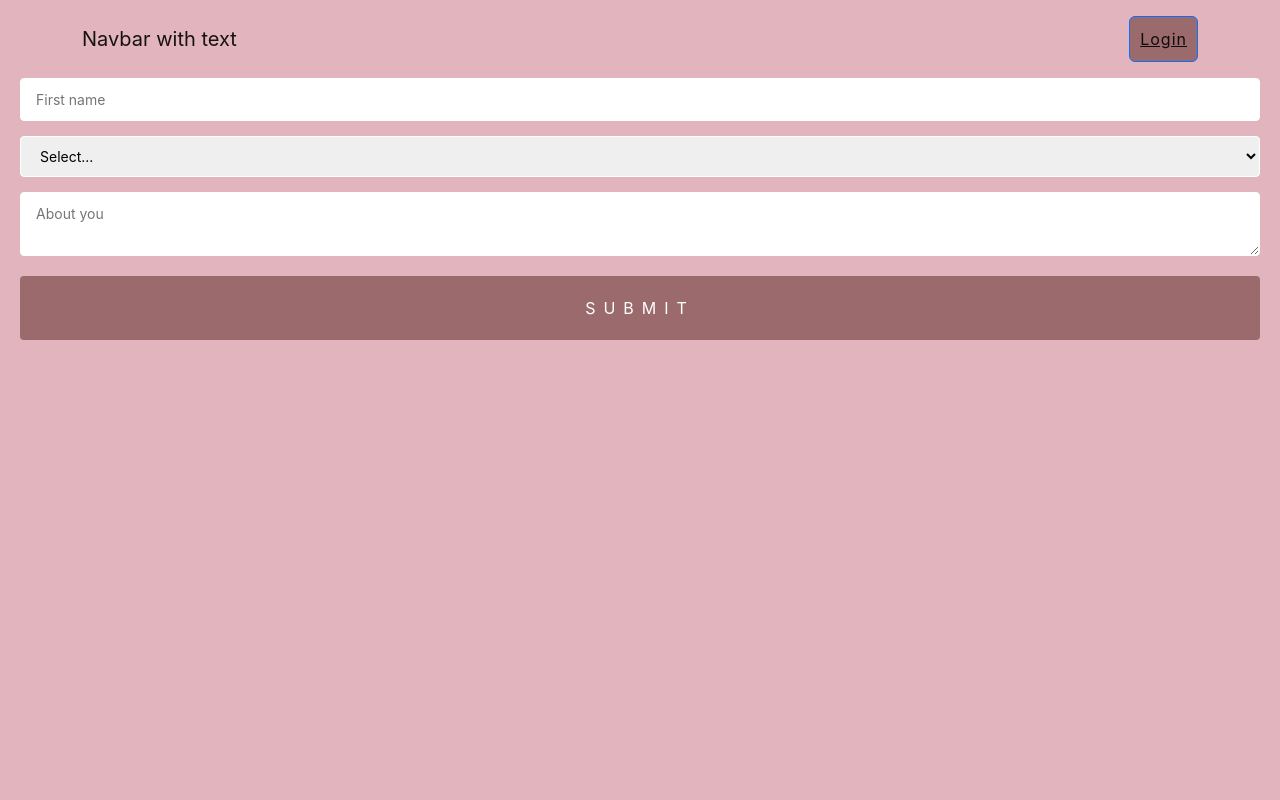
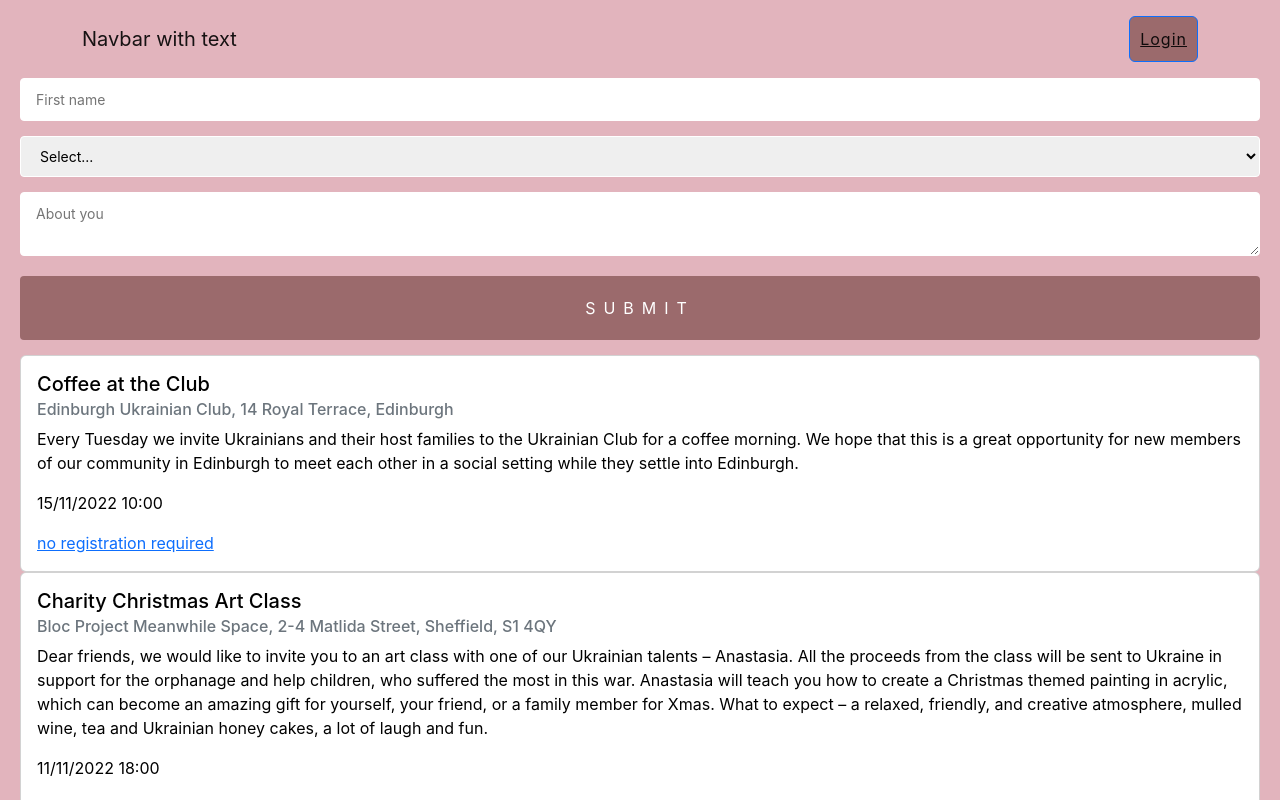
Before and after one commit to smitax21/Event, a React (Create React App) app: page / in a window 1280 px wide. Shown: the top 800 px of the page. Built offline with nearby package versions, Linux system fonts and the light colour scheme.

Commit message:
events list created

```diff
--- a/src/App.js
+++ b/src/App.js
@@ -1,12 +1,14 @@
 import "./App.css";
 import Login from "./Components/Login/Login";
 import NavbarMenu from "./Components/Navbar/Navbar";
+import EventList from "./Components/EventList/EventList";
 
 function App() {
   return (
     <>
       <NavbarMenu />
       <Login />
+      <EventList />
     </>
   );
 }
--- /dev/null
+++ b/src/Components/EventList/Event.jsx
@@ -0,0 +1,28 @@
+import React from "react";
+import Card from "react-bootstrap/Card";
+
+const Event = (props) => {
+  return (
+    <div>
+      <Card>
+        <Card.Body>
+          <Card.Title>{props.name}</Card.Title>
+          <Card.Subtitle className="mb-2 text-muted">
+            {props.location}
+          </Card.Subtitle>
+          <Card.Text>{props.description}</Card.Text>
+          <Card.Text>
+            <span>{props.date}</span>
+            <span> </span>
+            <span>{props.time}</span>
+          </Card.Text>
+          <Card.Link href={props.attendance} target="_blank">
+            {props.attendance}
+          </Card.Link>
+        </Card.Body>
+      </Card>
+    </div>
+  );
+};
+
+export default Event;
--- /dev/null
+++ b/src/Components/EventList/EventList.css
@@ -0,0 +1,3 @@
+.eventList {
+  color: black;
+}
--- /dev/null
+++ b/src/Components/EventList/EventList.jsx
@@ -0,0 +1,27 @@
+import React from "react";
+import Event from "./Event";
+import data from "./data";
+import "./EventList.css";
+
+const EventList = () => {
+  const createEvents = () => {
+    let EventsList = data.map((event, i) => {
+      return (
+        <Event
+          key={i}
+          name={event.name}
+          description={event.description}
+          location={event.location}
+          date={event.date}
+          time={event.time}
+          attendance={event.attendance}
+          id={event._id}
+        />
+      );
+    });
+    return EventsList;
+  };
+  return <div className="eventList">{createEvents()}</div>;
+};
+
+export default EventList;
--- /dev/null
+++ b/src/Components/EventList/data.jsx
@@ -0,0 +1,32 @@
+const data = [
+  {
+    name: "Coffee at the Club",
+    description:
+      "Every Tuesday we invite Ukrainians and their host families to the Ukrainian Club for a coffee morning. We hope that this is a great opportunity for new members of our community in Edinburgh to meet each other in a social setting while they settle into Edinburgh.",
+    location: "Edinburgh Ukrainian Club, 14 Royal Terrace, Edinburgh",
+    date: "15/11/2022",
+    time: "10:00",
+    attendance: "no registration required",
+  },
+  {
+    name: "Charity Christmas Art Class",
+    description:
+      "Dear friends, we would like to invite you to an art class with one of our Ukrainian talents – Anastasia. All the proceeds from the class will be sent to Ukraine in support for the orphanage and help children, who suffered the most in this war. Anastasia will teach you how to create a Christmas themed painting in acrylic, which can become an amazing gift for yourself, your friend, or a family member for Xmas. What to expect – a relaxed, friendly, and creative atmosphere, mulled wine, tea and Ukrainian honey cakes, a lot of laugh and fun.",
+    location:
+      "Bloc Project Meanwhile Space, 2-4 Matlida Street, Sheffield, S1 4QY",
+    date: "11/11/2022",
+    time: "18:00",
+    attendance:
+      "https://www.eventbrite.co.uk/manage/events/453391154147/details",
+  },
+  {
+    name: "Heritage Day & Book Launch",
+    description:
+      "We will be holding our annual Heritage Day on Sunday 20th November at the community centre. Please come along to see the amazing number of photographs and documents that there is which outlines the journey of our fathers and mothers over the last 75 years since they arrived in Scotland. Please bring along any photographs or documents you wish to share; these will be scanned for our records and the originals returned to you.At the event Peter Kormylo will launching his book, it will be available to purchase at the event Everyone is welcome, please come along and enjoy our history",
+    location: "Edinburgh Ukrainian Club, 14 Royal Terrace, Edinburgh",
+    date: "20/11/2022",
+    time: "14:00",
+    attendance: "no registration required",
+  },
+];
+module.exports = data;
```
